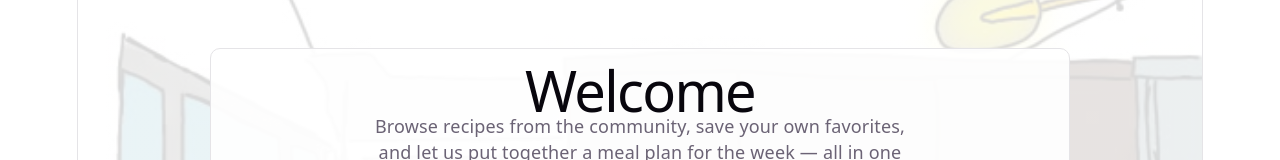
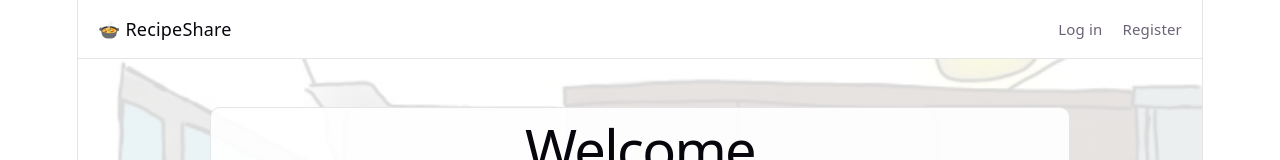
Before and after one commit to xd-dbug/PRO305, a React app in the folder frontend/: page / in a window 1280 px wide. Shown: the top 160 px of the page. Built offline with nearby package versions, Linux system fonts and the light colour scheme; no server answers; the HTML template or start-up script is replaced by a standard one.

Commit message:
Add global nav with login/register/logout (#52)

```diff
--- a/frontend/src/App.jsx
+++ b/frontend/src/App.jsx
@@ -1,4 +1,5 @@
 import { Routes, Route } from 'react-router-dom'
+import Nav from "./Nav.jsx";
 import Login from "./Login.jsx";
 import Register from "./Register.jsx";
 import Homepage from "./Homepage.jsx";
@@ -11,6 +12,8 @@ import MealPlan from "./MealPlan.jsx";
 
 function App() {
  return(
+  <>
+    <Nav />
     <Routes>
       <Route path="/" element={<Homepage />} />
       <Route path="/login" element={<Login />} />
@@ -21,6 +24,7 @@ function App() {
       <Route path="/recipes/:recipeId" element={<Recipe />} />
       <Route path="/mealplan" element={<MealPlan />} />
     </Routes>
+  </>
  );
 
 }
--- /dev/null
+++ b/frontend/src/Nav.css
@@ -0,0 +1,45 @@
+.site-nav {
+  display: flex;
+  align-items: center;
+  justify-content: space-between;
+  padding: 16px 20px;
+  border-bottom: 1px solid var(--border);
+}
+
+.site-nav-brand {
+  font-family: var(--heading);
+  font-size: 18px;
+  font-weight: 500;
+  color: var(--text-h);
+  text-decoration: none;
+}
+
+.site-nav-links {
+  display: flex;
+  align-items: center;
+  gap: 20px;
+}
+
+.site-nav-links a {
+  color: var(--text);
+  font-size: 15px;
+  text-decoration: none;
+}
+.site-nav-links a:hover {
+  color: var(--accent);
+}
+
+.site-nav-logout {
+  font: inherit;
+  font-size: 15px;
+  color: var(--text);
+  background: none;
+  border: 1px solid var(--border);
+  border-radius: 6px;
+  padding: 6px 14px;
+  cursor: pointer;
+}
+.site-nav-logout:hover {
+  color: var(--accent);
+  border-color: var(--accent-border);
+}
--- /dev/null
+++ b/frontend/src/Nav.jsx
@@ -0,0 +1,38 @@
+import { Link, useLocation, useNavigate } from "react-router-dom";
+import { getToken, setToken, setUserId } from "./api/client";
+import "./Nav.css";
+
+function Nav() {
+  const navigate = useNavigate();
+  useLocation(); // re-render on navigation so isAuthed picks up login/logout
+
+  const isAuthed = Boolean(getToken());
+
+  function handleLogout() {
+    setToken(null);
+    setUserId(null);
+    navigate("/");
+  }
+
+  return (
+    <nav className="site-nav">
+      <Link to="/" className="site-nav-brand">
+        🍲 RecipeShare
+      </Link>
+      <div className="site-nav-links">
+        {isAuthed ? (
+          <button type="button" className="site-nav-logout" onClick={handleLogout}>
+            Log out
+          </button>
+        ) : (
+          <>
+            <Link to="/login">Log in</Link>
+            <Link to="/register">Register</Link>
+          </>
+        )}
+      </div>
+    </nav>
+  );
+}
+
+export default Nav;
```
Lines whose indentation alone changed are shown as unchanged.
